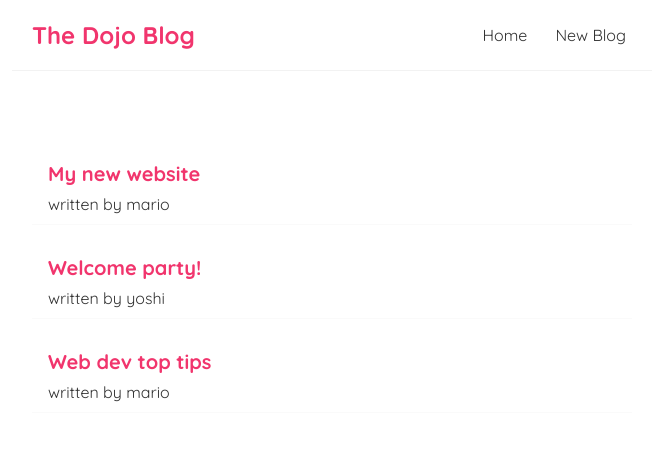
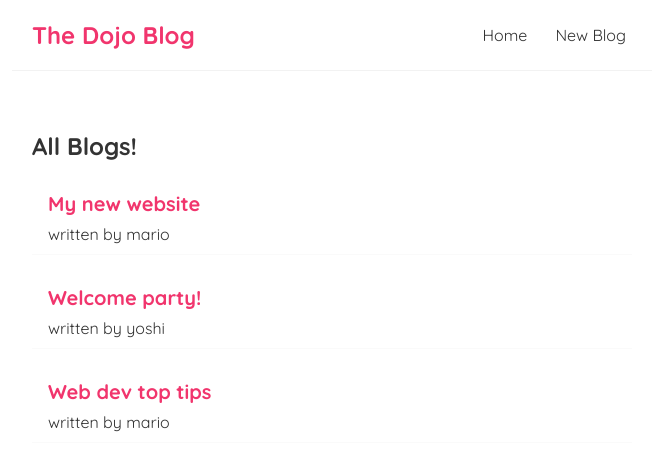
Before and after one commit to tuhincse08/dojo-blog, a React (Create React App) app: page / in a window 1280 px wide. Shown: the top 470 px of the page, without its empty margins (308-964 px from the left). Built offline with nearby package versions, Linux system fonts and the light colour scheme.

Commit message:
Porps for blogList

```diff
--- /dev/null
+++ b/src/BlogList.js
@@ -0,0 +1,15 @@
+import React from 'react'
+
+export default function BlogList({blogs, title}) {
+  return (
+    <div className="blog-list">
+        <h2>{title}</h2>
+        {blogs.map((blog)=>(
+            <div className="blog-preview" key={blog.id}>
+                <h2>{blog.title}</h2>
+                <p>written by {blog.author}</p>
+            </div>
+        ))}
+    </div>
+  )
+}
--- a/src/Home.js
+++ b/src/Home.js
@@ -1,4 +1,5 @@
 import {React, useState} from 'react'
+import BlogList from './BlogList';
 
 export default function Home() {
 
@@ -12,12 +13,7 @@
 
   return (
     <div className="home">
-        {blogs.map((blog)=>(
-            <div className="blog-preview" key={blog.id}>
-                <h2>{blog.title}</h2>
-                <p>written by {blog.author}</p>
-            </div>
-        ))}
+        <BlogList blogs={blogs} title="All Blogs! "/>
 
     </div>
   )
```
